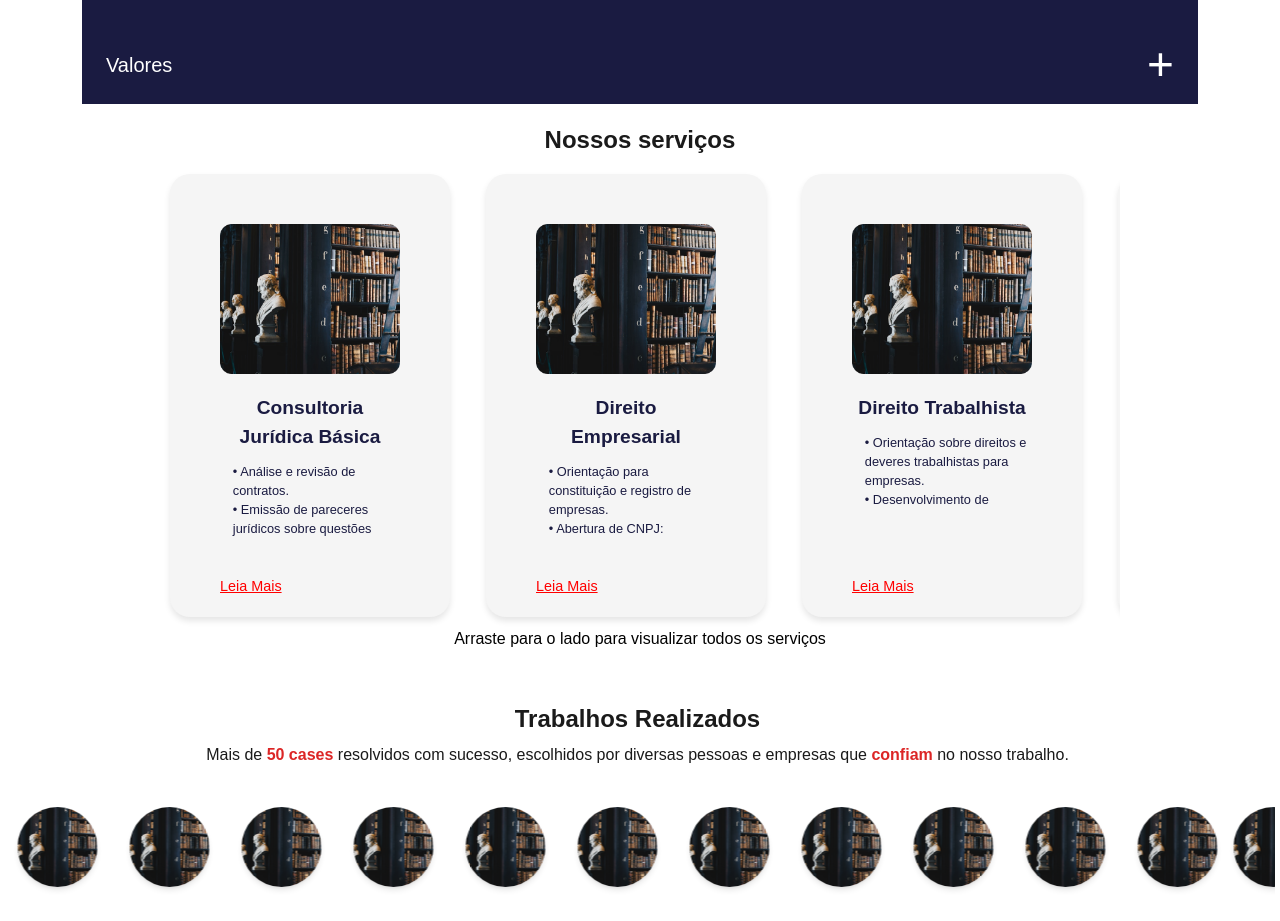
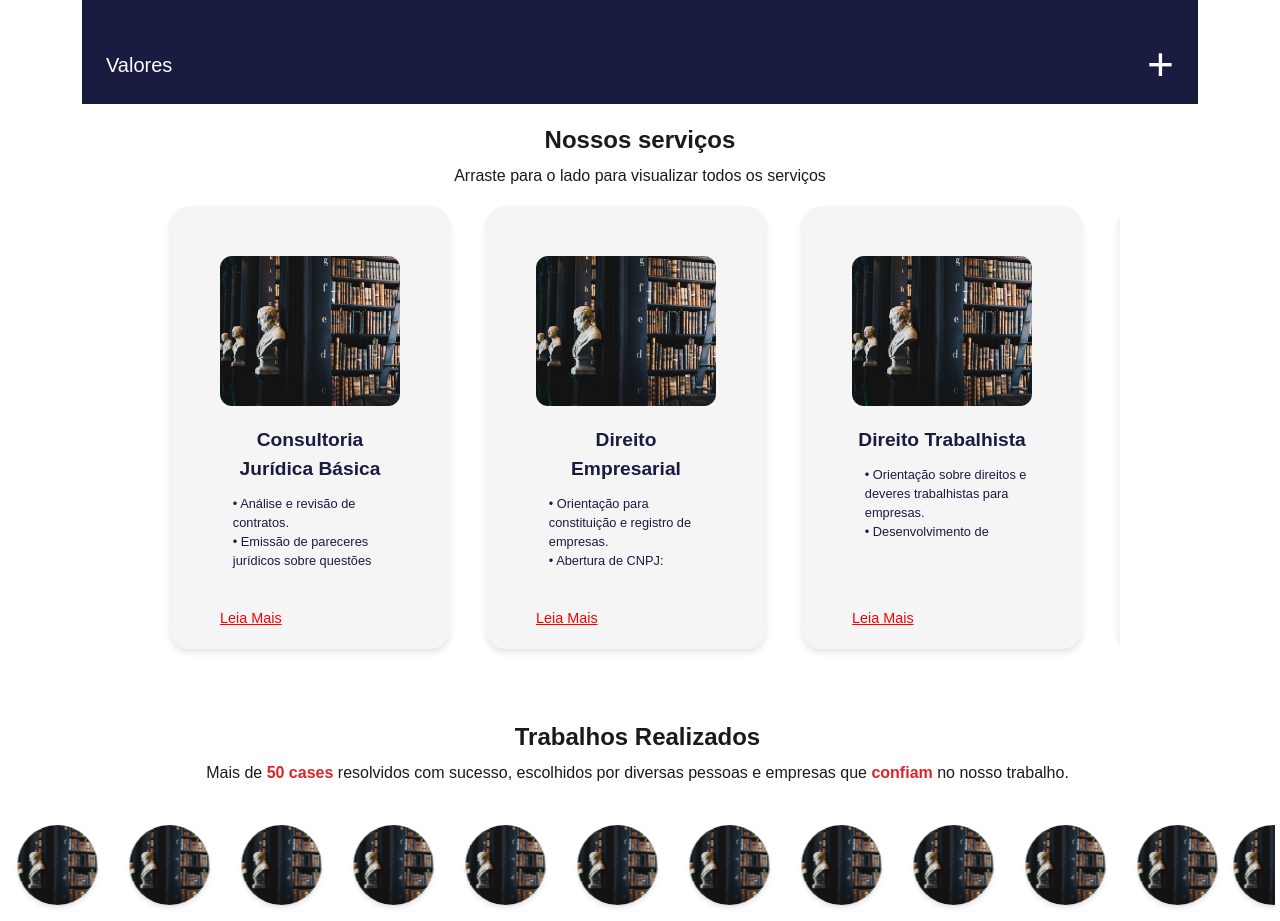
Before and after one commit to InteliJR/valejur, a Next.js app: page / in a window 1280 px wide. Shown: the part 1446-2367 px from the top of the page. Built offline with nearby package versions, Linux system fonts and the light colour scheme; a web font is replaced by a local one.

Commit message:
fix: sobe o "arraste para o lado"

```diff
--- a/pages/components/carrossel-servicos.js
+++ b/pages/components/carrossel-servicos.js
@@ -80,15 +80,12 @@ function CarrosselServicos() {
       <h2 className="text-2xl font-bold text-[#1a1a1a] text-center mb-2 font-poppins">
         Nossos serviços
       </h2>
+      <p className="text-[#1a1a1a] text-center mb-2 font-poppins">
+          Arraste para o lado para visualizar todos os serviços</p>
       <div className="carrossel" ref={carrosselRef}>
         {data.map((item, idx) => (
           <Card key={idx} item={item} />
         ))}
-      </div>
-      <div align="center">
-        <p style={{ color: "black" }}>
-          Arraste para o lado para visualizar todos os serviços
-        </p>
       </div>
     </div>
   );
--- a/styles/globals.css
+++ b/styles/globals.css
@@ -294,7 +294,7 @@ label {
 .container-carrossel {
   max-width: 75vw;
   margin: 0 auto;
-  padding-bottom: 20px;
+  padding-bottom: 30px;
   position: relative;
 }
 
@@ -332,6 +332,7 @@ label {
   justify-content: center;
   text-align: center;
   padding-top: 20px;
+  padding-bottom: 20px;
 }
 
 .container-carrossel .carrossel .item {
```
